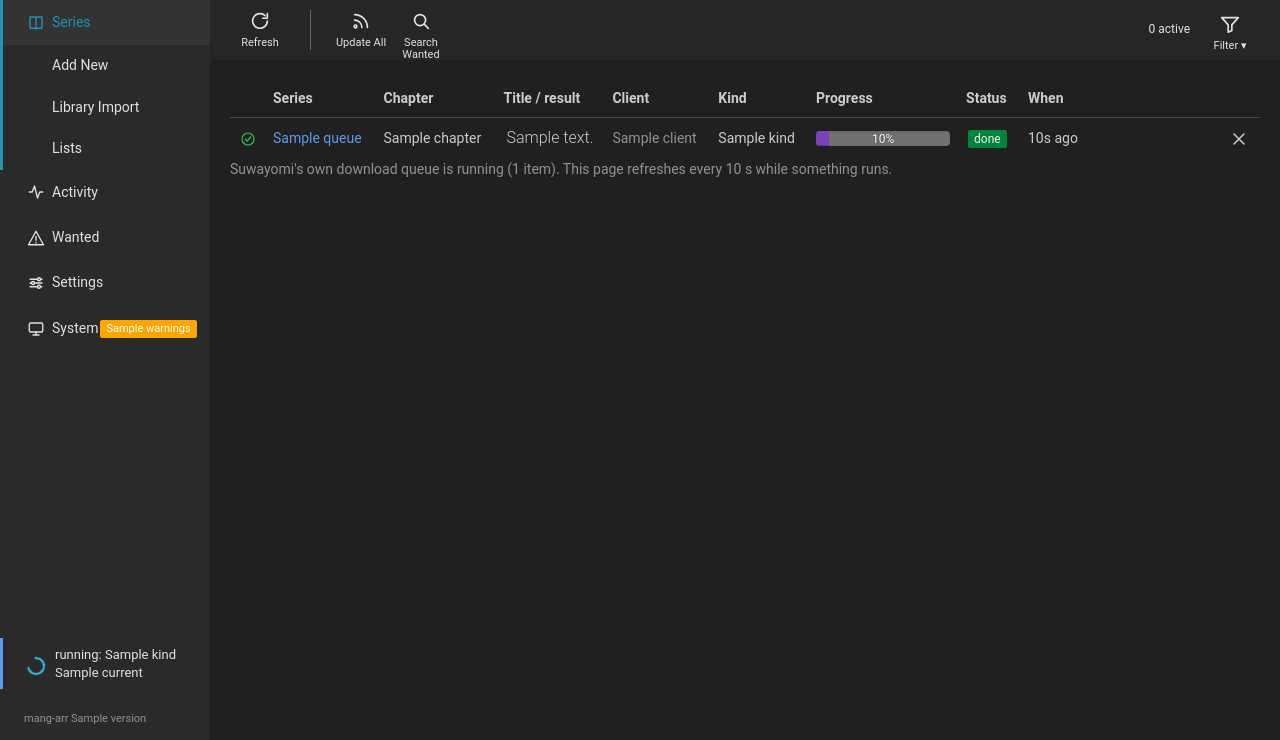
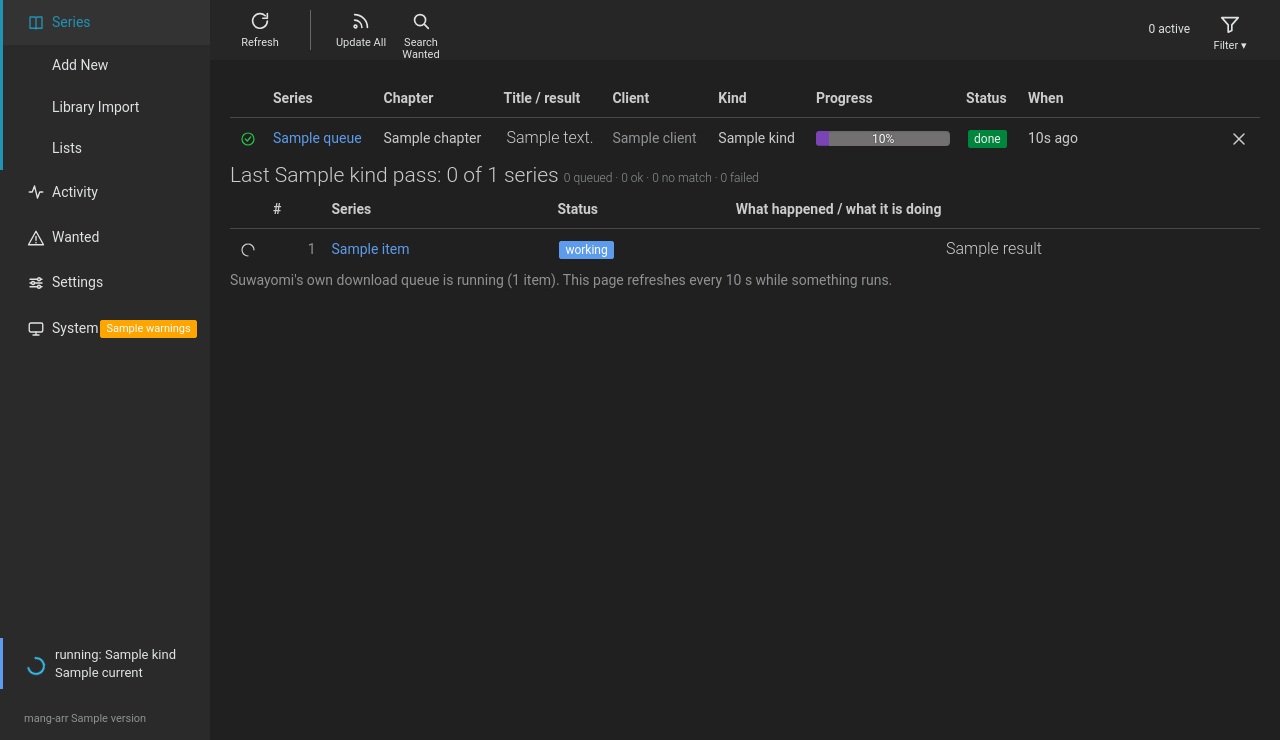
Before and after one commit to AndrewHuddleston/mang-arr, a FastAPI app: template mangarr/web/templates/activity.html in a window 1280 px wide. Shown: the part 60-800 px from the top of the page. Run offline with FastAPI, Linux system fonts and the light colour scheme; the template is opened without the code that fills it: most values are stand-ins (such as "Sample title", 1, 10 or a date in 2020).

Commit message:
Activity: the whole refresh pass, series by series, with what happened to each
A pass now lists every series it covers - queued, working, done, no
match, failed, error - with a result line: 'N downloaded', 'complete:
nothing missing', 'no match: rejected titles ...', 'N failed (reason)',
'N failed chapter(s) waiting for retry (next ...)', 'N chapter(s) no
source lists', unreachable sources, or the error. While a series runs the
line shows what the downloader is doing. Also in /api/v1/queue (items).

```diff
--- a/mangarr/jobs.py
+++ b/mangarr/jobs.py
@@ -32,11 +32,15 @@ class Job:
     progress: str = ""
     message: str = ""
     cancel: bool = False
+    # a multi-series job (refresh pass) lists every series it covers:
+    # {series_id, title, state: queued|running|done|nomatch|failed|error|cancelled, result}
+    items: list = field(default_factory=list)
 
     def as_dict(self) -> dict:
         return {"id": self.id, "kind": self.kind, "title": self.title, "seriesId": self.series_id,
                 "status": self.status, "queuedAt": self.queued_at, "startedAt": self.started_at,
-                "finishedAt": self.finished_at, "progress": self.progress, "message": self.message}
+                "finishedAt": self.finished_at, "progress": self.progress, "message": self.message,
+                "items": self.items}
 
 
 class Runner:
--- a/mangarr/web/app.py
+++ b/mangarr/web/app.py
@@ -165,31 +165,50 @@ def plan_pass(rows) -> tuple[list, int]:
     return keep, skipped
 
 
+def _run_pass(job: jobs.Job, rows, label: str) -> tuple[int, int, int, int]:
+    """Refresh every series in rows, one at a time, keeping job.items current
+    so the Activity page shows the whole pass: what is queued, what is running
+    and what happened to each. Returns (done, downloaded, imported, errors)."""
+    job.items = [{"series_id": r["id"], "title": r["title"], "state": "queued", "result": ""} for r in rows]
+    done = downloaded = imported = errors = 0
+    for i, (r, item) in enumerate(zip(rows, job.items, strict=True), 1):
+        if job.cancel:
+            job.progress = f"cancelled after {done} of {len(rows)}"
+            for it in job.items[i - 1:]:
+                it["state"], it["result"] = "cancelled", "pass cancelled"
+            break
+        head = f"{i}/{len(rows)}: {r['title']}"
+        job.progress = head
+        item["state"], item["result"] = "running", "checking sources"
+
+        def prog(m, head=head, item=item):
+            job.progress = f"{head} - {m}"
+            item["result"] = m
+        try:
+            with db.connect() as con:
+                o = core.refresh_series(con, client, r["id"], download=True, should_cancel=lambda: job.cancel,
+                                        progress=prog)
+                item["state"], item["result"] = core.describe_outcome(con, r["id"], o)
+            downloaded += o.downloaded
+            imported += o.imported
+        except core.Gone:
+            item["state"], item["result"] = "cancelled", "series was deleted"
+            continue
+        except Exception as e:
+            errors += 1
+            item["state"], item["result"] = "error", f"{type(e).__name__}: {e}"[:300]
+            log.error("%s: %s: %s: %s", label, r["title"], type(e).__name__, e)
+            _record_error(r["id"], e)
+        done += 1
+    return done, downloaded, imported, errors
+
+
 def _job_refresh_all(job: jobs.Job):
     with db.connect() as con:
         rows, skipped = plan_pass(db.series_rows(con))
     log.info("refresh pass: %d series (%d with missing chapters first), %d finished series skipped until due",
              len(rows), sum(1 for r in rows if r["wanted"]), skipped)
-    done = downloaded = imported = errors = 0
-    for i, r in enumerate(rows, 1):
-        if job.cancel:
-            job.progress = f"cancelled after {done} of {len(rows)}"
-            break
-        head = f"{i}/{len(rows)}: {r['title']}"
-        job.progress = head
-        try:
-            with db.connect() as con:
-                o = core.refresh_series(con, client, r["id"], download=True, should_cancel=lambda: job.cancel,
-                                        progress=lambda m, head=head: setattr(job, "progress", f"{head} - {m}"))
-            downloaded += o.downloaded
-            imported += o.imported
-        except core.Gone:
-            continue
-        except Exception as e:
-            errors += 1
-            log.error("refresh-all: %s: %s: %s", r["title"], type(e).__name__, e)
-            _record_error(r["id"], e)
-        done += 1
+    done, downloaded, imported, errors = _run_pass(job, rows, "refresh-all")
     msg = f"{done} series, {downloaded} downloaded, {imported} imported, {errors} errors" + \
         (f", {skipped} complete finished series skipped" if skipped else "")
     if imported:
@@ -222,23 +241,8 @@ def _job_search_wanted(job: jobs.Job):
     """Download-only pass over every series with wanted chapters."""
     with db.connect() as con:
         rows = db.wanted_all(con)
-    got = 0
-    for i, r in enumerate(rows, 1):
-        if job.cancel:
-            break
-        head = f"{i}/{len(rows)}: {r['title']}"
-        job.progress = head
-        try:
-            with db.connect() as con:
-                o = core.refresh_series(con, client, r["id"], download=True, should_cancel=lambda: job.cancel,
-                                        progress=lambda m, head=head: setattr(job, "progress", f"{head} - {m}"))
-            got += o.downloaded
-        except core.Gone:
-            continue
-        except Exception as e:
-            log.error("search wanted: %s: %s: %s", r["title"], type(e).__name__, e)
-            _record_error(r["id"], e)
-    return f"{len(rows)} series searched, {got} chapters downloaded"
+    done, downloaded, imported, errors = _run_pass(job, rows, "search wanted")
+    return f"{len(rows)} series searched, {downloaded} chapters downloaded, {errors} errors"
 
 
 # -- middleware / errors -------------------------------------------------------
@@ -661,7 +665,10 @@ def wanted_search():
 @app.get("/activity")
 def activity_page(request: Request):
     jobs_, squeue = runner.jobs()[:50], _suwayomi_queue()
-    return page(request, "activity.html", jobs=jobs_, squeue=squeue, queue=views.queue_rows(jobs_, squeue))
+    passes = [j for j in jobs_ if j.items]
+    current = next((j for j in passes if j.status == "running"), passes[0] if passes else None)
+    return page(request, "activity.html", jobs=jobs_, squeue=squeue, queue=views.queue_rows(jobs_, squeue),
+                pass_job=current)
 
 
 @app.get("/activity/history")
--- a/mangarr/web/templates/activity.html
+++ b/mangarr/web/templates/activity.html
@@ -44,6 +44,32 @@
 </tr>
 {% endfor %}
 </tbody></table></div>
+{% if pass_job %}
+{% set items = pass_job.items %}
+{% set n_done = items|selectattr('state', 'in', ['done', 'nomatch', 'failed', 'error'])|list|length %}
+<h2 class="section-title" id="pass">{{ 'Current' if pass_job.status == 'running' else 'Last' }} {{ pass_job.kind }} pass: {{ n_done }} of {{ items|length }} series
+  <span class="muted small">
+    {{ items|selectattr('state', 'equalto', 'queued')|list|length }} queued ·
+    {{ items|selectattr('state', 'equalto', 'done')|list|length }} ok ·
+    {{ items|selectattr('state', 'equalto', 'nomatch')|list|length }} no match ·
+    {{ items|selectattr('state', 'in', ['failed', 'error'])|list|length }} failed
+  </span></h2>
+<div class="table-container"><table class="table queue pass">
+<thead><tr><th class="col-icon"></th><th class="num">#</th><th>Series</th><th>Status</th><th>What happened / what it is doing</th></tr></thead>
+<tbody>
+{% for it in items %}
+{% set lk = {'running': 'info', 'done': 'success', 'nomatch': 'warning', 'failed': 'danger', 'error': 'danger', 'cancelled': 'default'}.get(it.state, 'default') %}
+{% set lt = {'running': 'working', 'done': 'done', 'nomatch': 'no match', 'failed': 'failed', 'error': 'error', 'cancelled': 'cancelled', 'queued': 'queued'}.get(it.state, it.state) %}
+<tr class="queue-row pass-{{ it.state }}" data-status="{{ 'active' if it.state in ['queued', 'running'] else ('failed' if it.state in ['failed', 'error', 'nomatch'] else 'done') }}">
+  <td class="col-icon">{% if it.state == 'running' %}{{ m.icon('spinner', 'sm spin') }}{% elif it.state == 'queued' %}{{ m.icon('clock', 'sm') }}{% elif it.state in ['failed', 'error', 'nomatch'] %}{{ m.icon('warning', 'sm') }}{% elif it.state == 'cancelled' %}{{ m.icon('ignore', 'sm') }}{% else %}{{ m.icon('check-circle', 'sm') }}{% endif %}</td>
+  <td class="num muted">{{ loop.index }}</td>
+  <td><a href="/series/{{ it.series_id }}">{{ it.title }}</a></td>
+  <td>{{ m.label(lt, lk) }}</td>
+  <td class="small message">{{ it.result }}</td>
+</tr>
+{% endfor %}
+</tbody></table></div>
+{% endif %}
 <div class="help-text">Suwayomi's own download queue is {{ squeue.state|lower }} ({{ squeue.count }} item{{ 's' if squeue.count != 1 }}). This page refreshes every 10 s while something runs.</div>
 {% endif %}
 {% endblock %}
```
Also changed, not shown: mangarr/core.py (+33 -0 lines), tests/test_pass.py (+27 -0 lines).
